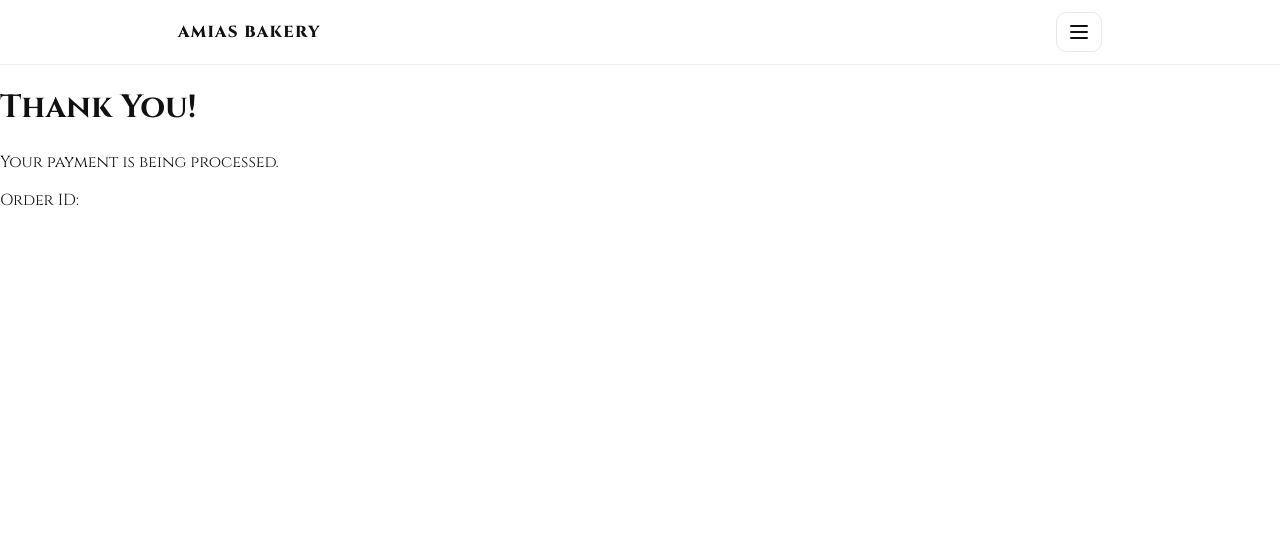
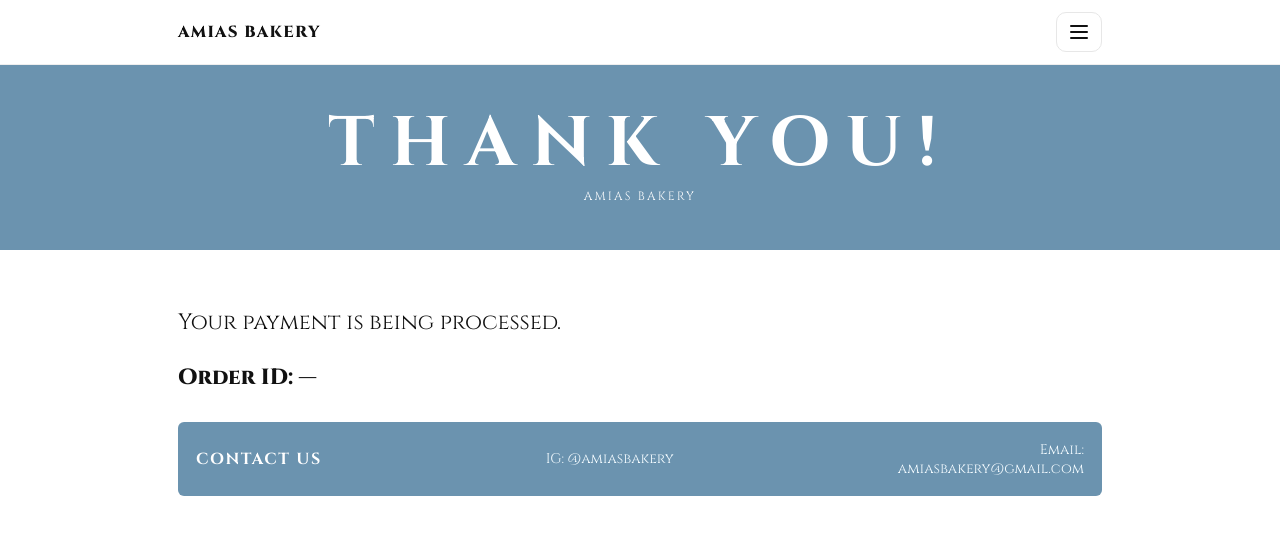
Before and after one commit to mattquezada/Bakery, a Next.js app: page /checkout/success in a window 1280 px wide. Shown: the top 534 px of the page. Built offline with nearby package versions, Linux system fonts and the light colour scheme.

Commit message:
added success checkout page

```diff
--- a/app/checkout/CheckoutClient.tsx
+++ b/app/checkout/CheckoutClient.tsx
@@ -4,6 +4,7 @@
 import { useEffect, useMemo, useState } from "react";
 import type { MenuItem, MenuPageKey } from "../lib/types";
 import { fetchMenuItems } from "../lib/menuQueries";
+import ContactFooter from "../components/ContactFooter";
 
 function parsePriceToCents(price: string): number {
   // supports "$12", "12", "$12.50", "12.50"
@@ -331,6 +332,8 @@ export default function CheckoutClient({ pageKey }: { pageKey: MenuPageKey | str
               })}
             </section>
           ))}
+          {/* ✅ Footer attached */}
+        <ContactFooter />
       </div>
     </main>
   );
--- a/app/checkout/success/page.tsx
+++ b/app/checkout/success/page.tsx
@@ -1,9 +1,57 @@
-export default function SuccessPage({ searchParams }: any) {
+// app/checkout/success/page.tsx
+"use client";
+
+import { useMemo } from "react";
+import { useSearchParams } from "next/navigation";
+import ContactFooter from "../../components/ContactFooter";
+
+export default function SuccessPage() {
+  const searchParams = useSearchParams();
+
+  const orderId = useMemo(() => {
+    // Square can return different params depending on flow
+    const candidates = [
+      "orderId",
+      "order_id",
+      "order",
+      "paymentId",
+      "payment_id",
+      "checkoutId",
+      "checkout_id",
+    ];
+
+    for (const key of candidates) {
+      const v = searchParams.get(key);
+      if (v) return v;
+    }
+    return "";
+  }, [searchParams]);
+
   return (
     <main>
-      <h1>Thank You!</h1>
-      <p>Your payment is being processed.</p>
-      <p>Order ID: {searchParams.order}</p>
+      {/* HERO — matches Menu */}
+      <div className="hero">
+        <div>
+          <h1 className="heroTitle">THANK YOU!</h1>
+          <div className="heroSubtitle">AMIAS BAKERY</div>
+        </div>
+      </div>
+
+      <div className="page">
+        <p style={{ fontSize: 22, marginTop: 8, marginBottom: 26 }}>
+          Your payment is being processed.
+        </p>
+
+        <div style={{ fontSize: 22, fontWeight: 800 }}>
+          Order ID:{" "}
+          <span style={{ fontWeight: 600 }}>
+            {orderId ? orderId : "—"}
+          </span>
+        </div>
+
+        {/* ✅ Footer attached */}
+        <ContactFooter />
+      </div>
     </main>
   );
 }
```
